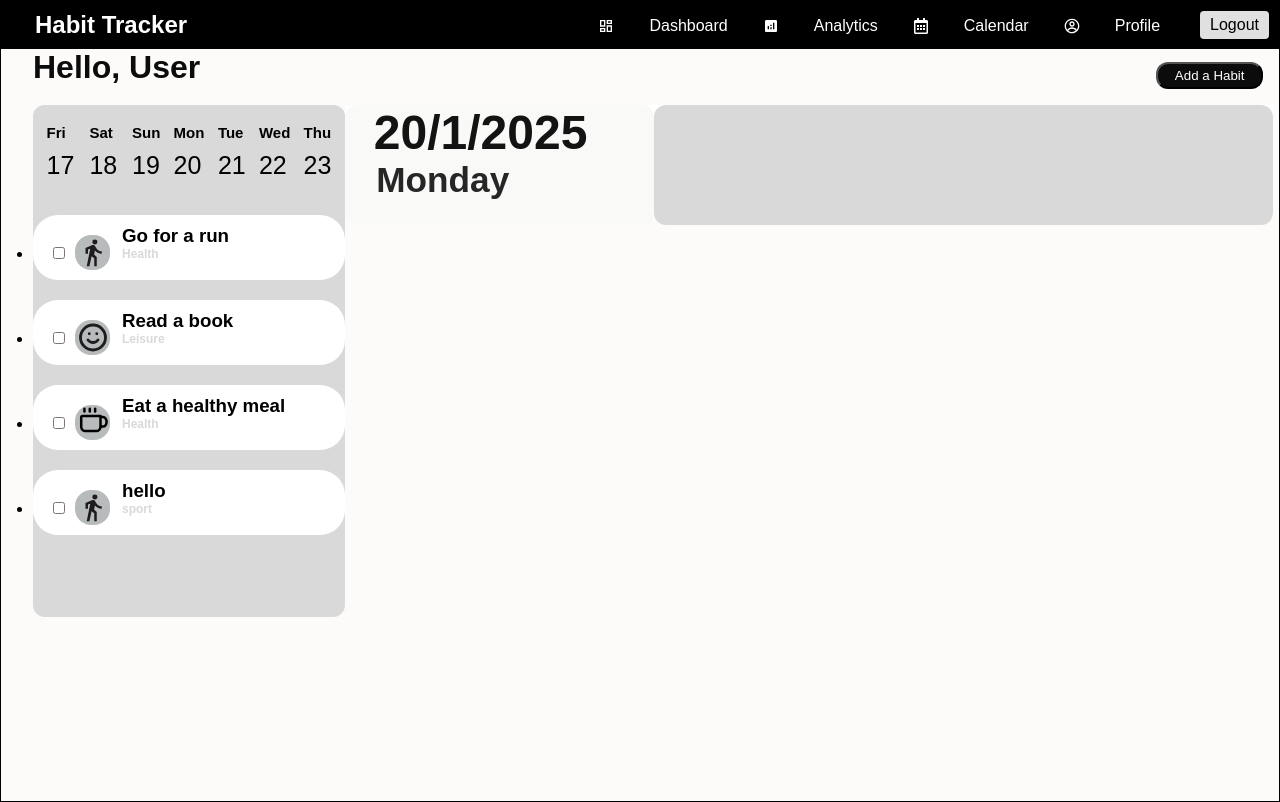
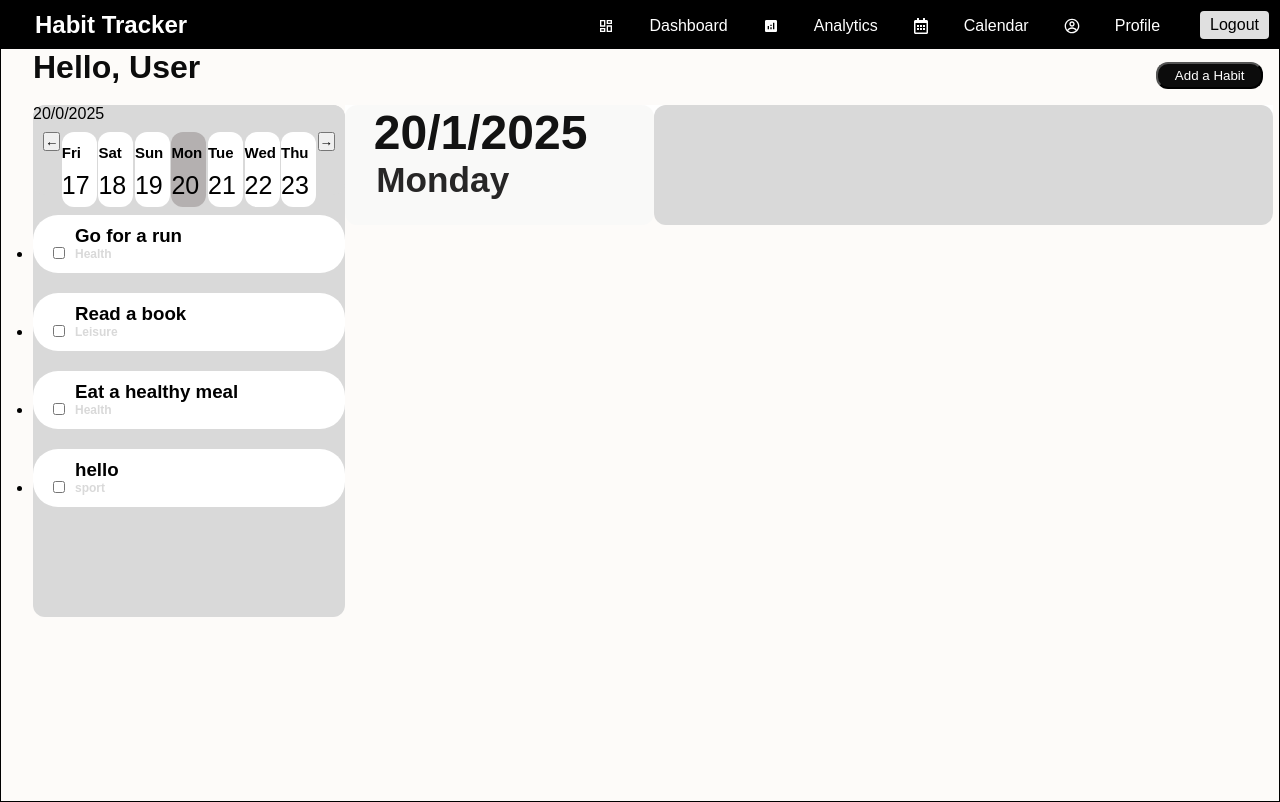
Before and after one commit to j1ntan/habit-dashboard, a React (Vite) app in the folder habit_tracker/: page /dashboard in a window 1280 px wide. Shown: the top 802 px of the page. Built offline with nearby package versions, Linux system fonts and the light colour scheme.

Commit message:
sid calendar part completed without css

```diff
--- a/habit_tracker/src/myComponents/habits.jsx
+++ b/habit_tracker/src/myComponents/habits.jsx
@@ -11,10 +11,10 @@ import leisure from '../pages/icons/Smile.svg';
 import food from '../pages/icons/tea-cup--herbal-cook-tea-tisane-cup-drink-cooking-nutrition-mug-food.svg';
 
 const habitList = [
-    {name: "Go for a run", icon: sport, category: "Health"},
-    {name: "Read a book", icon: leisure, category: "Leisure"},
-    {name: "Eat a healthy meal", icon: food, category: "Health"},
-    {name: "hello", icon: sport, category: "sport"},
+    {name: "Go for a run", discription: "Health"},
+    {name: "Read a book", discription:  "Leisure"},
+    {name: "Eat a healthy meal", discription:  "Health"},
+    {name: "hello", discription: "sport"},
 ]
 
 const changeColor = (event) => {
@@ -38,12 +38,9 @@ const habitList2 = habitList.map((habit) => {
                 <div className={styles.checkBox}>
                         <input type="checkbox" className={styles.checkBoxInp} onClick={changeColor} />
                 </div>
-                <div className={styles.iconDiv}>
-                    <img src={habit.icon} className={styles.icon} />
-                </div>
                 <div className={styles.text}>
                     <h3>{habit.name}</h3>
-                    <h3 className={styles.categoryHabit}>{habit.category}</h3>
+                    <h3 className={styles.categoryHabit}>{habit.discription}</h3>
                 </div>
             </div>
     </div>
--- a/habit_tracker/src/myComponents/sideCalendar.jsx
+++ b/habit_tracker/src/myComponents/sideCalendar.jsx
@@ -1,156 +1,81 @@
-import { useEffect } from 'react';
 import React, { useState } from 'react';
 import styles from './sideCalendar.module.css';
 
-function getDatey3() {
-    let today = new Date();
-    let newDate = new Date(today);
-    newDate.setDate(today.getDate()-3);
-    const newDate1 = newDate.getDate();
-    if(newDate1<10 && newDate1>0){
-        return `0${newDate1}`;
-    }
-    return `${newDate1}`;
+function SideCalendar() {
+    const todaydate = new Date();
+    const [middledate, setmiddledate] = useState(todaydate);
+    const [selecteddate, setselecteddate] = useState(todaydate);
+
+    const days = ['Sun', 'Mon', 'Tue', 'Wed', 'Thu', 'Fri', 'Sat'];
+
+    function getDate(offset) {
+        const newDate = new Date(middledate);
+        newDate.setDate(middledate.getDate() + offset);
+        const date = newDate.getDate();
+        return date < 10 ? `0${date}` : `${date}`;
     }
 
-function getDatey2() {
-    let today = new Date();
-    let newDate = new Date(today);
-    newDate.setDate(today.getDate()-2);
-    const newDate1 = newDate.getDate();
-    if(newDate1<10 && newDate1>0){
-        return `0${newDate1}`;
-    }
-    return `${newDate1}`;
-  }
-
-  function getDatey1() {
-    let today = new Date();
-    let newDate = new Date(today);
-    newDate.setDate(today.getDate()-1);
-    const newDate1 = newDate.getDate();
-    if(newDate1<10 && newDate1>0){
-        return `0${newDate1}`;
-    }
-    return `${newDate1}`;
-  }
-
-function getDate() {
-    let today = new Date();
-    let newDate = new Date(today);
-    newDate.setDate(today.getDate());
-    const newDate1 = newDate.getDate();
-    if(newDate1<10 && newDate1>0){
-        return `0${newDate1}`;
-    }
-    return `${newDate1}`;
-  }
-
-function getDatet1() {
-    let today = new Date();
-    let newDate = new Date(today);
-    newDate.setDate(today.getDate()+1);
-    const newDate1 = newDate.getDate();
-    if(newDate1<10 && newDate1>0){
-        return `0${newDate1}`;
-    }
-    return `${newDate1}`;
-  }
-
-function getDatet2() {
-    let today = new Date();
-    let newDate = new Date(today);
-    newDate.setDate(today.getDate()+2);
-    const newDate1 = newDate.getDate();
-    if(newDate1<10 && newDate1>0){
-        return `0${newDate1}`;
-    }
-    return `${newDate1}`;
-  }
-
-function getDatet3() {
-    let today = new Date();
-    let newDate = new Date(today);
-    newDate.setDate(today.getDate()+3);
-    const newDate1 = newDate.getDate();
-    if(newDate1<10 && newDate1>0){
-        return `0${newDate1}`;
-    }
-    return `${newDate1}`;
-  }
-
-/*This was for the dates in sidebar <calendar></calendar>*/
-
-/*now i am starting same for week days*/
-
-function getDayn3() {
-    const today = new Date();
-    const day = today.getDay();
-    const days = ['Sun', 'Mon', 'Tue', 'Wed', 'Thu', 'Fri', 'Sat'];
-    return days[day-3+7];
-}
-
-function getDayn2() {
-    const today = new Date();
-    const day = today.getDay();
-    const days = ['Sun', 'Mon', 'Tue', 'Wed', 'Thu', 'Fri', 'Sat'];
-    return days[day-2+7];
-}
-
-function getDayn1() {
-    const today = new Date();
-    const day = today.getDay();
-    const days = ['Sun', 'Mon', 'Tue', 'Wed', 'Thu', 'Fri', 'Sat'];
-    return days[day-1];
-}
-
-function getDay() {
-    const today = new Date();
-    const day = today.getDay();
-    const days = ['Sun', 'Mon', 'Tue', 'Wed', 'Thu', 'Fri', 'Sat'];
+    function getDay(offset) {
+        const newDate = new Date(middledate);
+        newDate.setDate(middledate.getDate() + offset);
+        const day = newDate.getDay();
         return days[day];
     }
 
-function getDayp1() {
-    const today = new Date();
-    const day = today.getDay();
-    const days = ['Sun', 'Mon', 'Tue', 'Wed', 'Thu', 'Fri', 'Sat'];
-    return days[day+1];
+    const handlerightarrowclick = () => {
+        const newDate = new Date(middledate);
+        newDate.setDate(newDate.getDate() + 1);
+        setmiddledate(newDate);
+    };
+
+    const handleleftarrowclick = () => {
+        const newDate = new Date(middledate);
+        newDate.setDate(newDate.getDate() - 1);
+        setmiddledate(newDate);
+    };
+    const getclass = (offset) => {
+        const newDate = new Date(middledate);
+        newDate.setDate(middledate.getDate() + offset);
+        const date = newDate.getDate();
+        const month= newDate.getMonth();
+        if (date === selecteddate.getDate() && (month === selecteddate.getMonth())) {
+            return styles.selectedday;
         }
+        else return styles.day;
 
-function getDayp2() {
-    const today = new Date();
-    const day = today.getDay();
-    const days = ['Sun', 'Mon', 'Tue', 'Wed', 'Thu', 'Fri', 'Sat'];
-    return days[day+2];
     }
-
-function getDayp3() {
-    const today = new Date();
-    const day = today.getDay();
-    const days = ['Sun', 'Mon', 'Tue', 'Wed', 'Thu', 'Fri', 'Sat'];
-    return days[day+3];
+    const handleDateClick = (offset) => {
+        const newDate = new Date(middledate);
+        newDate.setDate(middledate.getDate() + offset);
+        setselecteddate(newDate);
     }
-
-/*This all upper was for week days. i did not found any other way to do this.*/
-
-function SideCalendar() {
-const [currentDate, setCurrentDate] = useState(getDate());
     return (
+        <div>
+            <div>
+                <span> {selecteddate.getDate()}/{selecteddate.getMonth()}/{selecteddate.getFullYear()}</span>
+            </div>
             <div className={styles.sideCalendar}>
                 <div className={styles.calendar}>
                     <div className={styles.calendarDiv}>
-                    <div className={styles.day}><div className={styles.elementCal}><h2 className={styles.dayWeek}>{getDayn3()}</h2><h3 className={styles.dateWeek}>{getDatey3()}</h3></div></div>
-                    <div className={styles.day}><div className={styles.elementCal}><h2 className={styles.dayWeek}>{getDayn2()}</h2><h3 className={styles.dateWeek}>{getDatey2()}</h3></div></div>
-                    <div className={styles.day}><div className={styles.elementCal}><h2 className={styles.dayWeek}>{getDayn1()}</h2><h3 className={styles.dateWeek}>{getDatey1()}</h3></div></div>
-                    <div className={styles.day}><div className={styles.elementCal}><h2 className={styles.dayWeek}>{getDay()}</h2><h3 className={styles.dateWeek}>{getDate()}</h3></div></div>
-                    <div className={styles.day}><div className={styles.elementCal}><h2 className={styles.dayWeek}>{getDayp1()}</h2><h3 className={styles.dateWeek}>{getDatet1()}</h3></div></div>
-                    <div className={styles.day}><div className={styles.elementCal}><h2 className={styles.dayWeek}>{getDayp2()}</h2><h3 className={styles.dateWeek}>{getDatet2()}</h3></div></div>
-                    <div className={styles.day}><div className={styles.elementCal}><h2 className={styles.dayWeek}>{getDayp3()}</h2><h3 className={styles.dateWeek}>{getDatet3()}</h3></div></div>
+                        <div><button onClick={handleleftarrowclick}>←</button></div>
+                        {[0, 1, 2, 3, 4, 5, 6].map((index) => (
+                            <div
+                                className={getclass(index - 3)}
+                                onClick={() => handleDateClick(index - 3)}
+                            >
+                                <div className={styles.elementCal}>
+                                    <h2 className={styles.dayWeek}>{getDay(index - 3)}</h2>
+                                    <h3 className={styles.dateWeek}>{getDate(index - 3)}</h3>
+                                </div>
+                            </div>
+                        ))}
+                        <div><button onClick={handlerightarrowclick}>→</button></div>
+
                     </div>
                 </div>
             </div>
-    )
+        </div>
+    );
 }
 
 export default SideCalendar;
--- a/habit_tracker/src/myComponents/sideCalendar.module.css
+++ b/habit_tracker/src/myComponents/sideCalendar.module.css
@@ -9,13 +9,38 @@
 .day{
     cursor: pointer;
     display: flex;
+    flex-direction: column;
     justify-content: center;
     padding-top: 5px;
     font-weight: 600;
     width: 35px;
     height: 70px;
     border-radius: 12px;
-    background-color: rgba(217, 217, 217, 1);
+    background-color: rgb(255, 255, 255);
+}
+.day:hover{
+    cursor: pointer;
+    display: flex;
+    flex-direction: column;
+    justify-content: center;
+    padding-top: 5px;
+    font-weight: 600;
+    width: 35px;
+    height: 70px;
+    border-radius: 12px;
+    background-color: rgb(180, 176, 176);
+}
+.selectedday{
+    cursor: pointer;
+    display: flex;
+    flex-direction: column;
+    justify-content: center;
+    padding-top: 5px;
+    font-weight: 600;
+    width: 35px;
+    height: 70px;
+    border-radius: 12px;
+    background-color: rgb(180, 176, 176);
 }
 
 .dayWeek{
@@ -28,8 +53,3 @@
     font-size: 25px;
     font-weight: 500;
 }
-
-.elementCal{
-    padding-top: 5px;
-    padding-left: auto;
-}
```
Also changed, not shown: habit_tracker/src/myComponents/habitprops.jsx (deleted, +0 -11 lines), habit_tracker/src/pages/SignUp.jsx (line endings or trailing spaces). Lines whose indentation alone changed are shown as unchanged.
